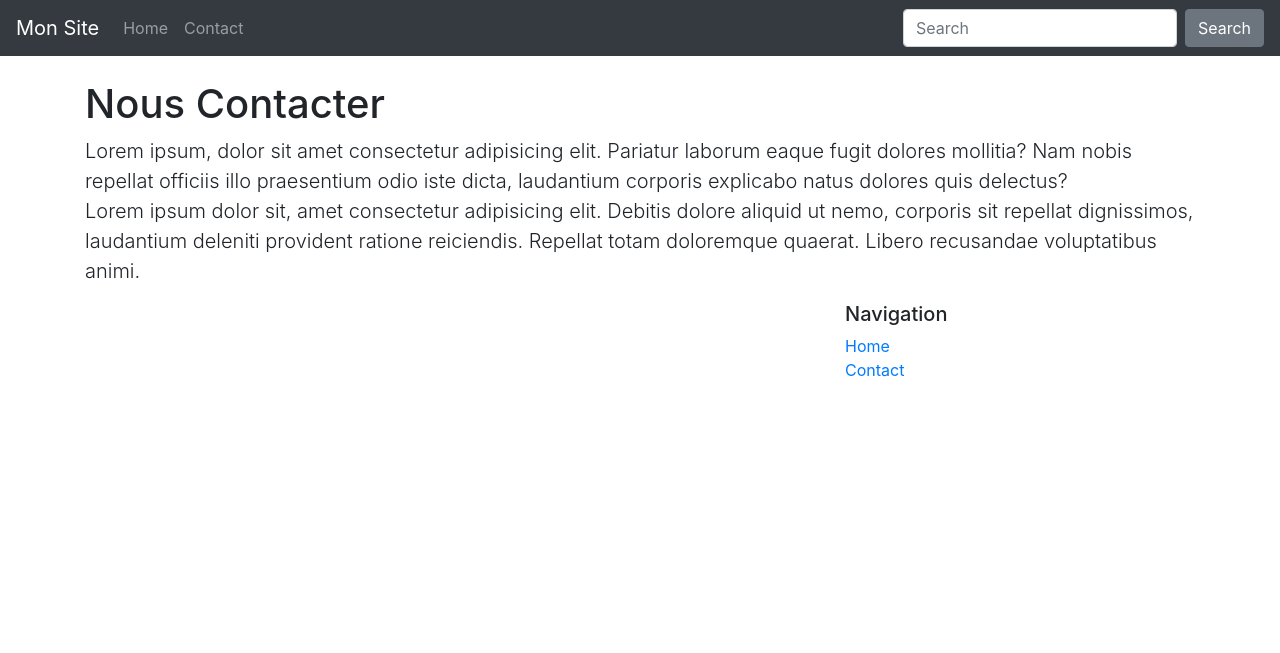
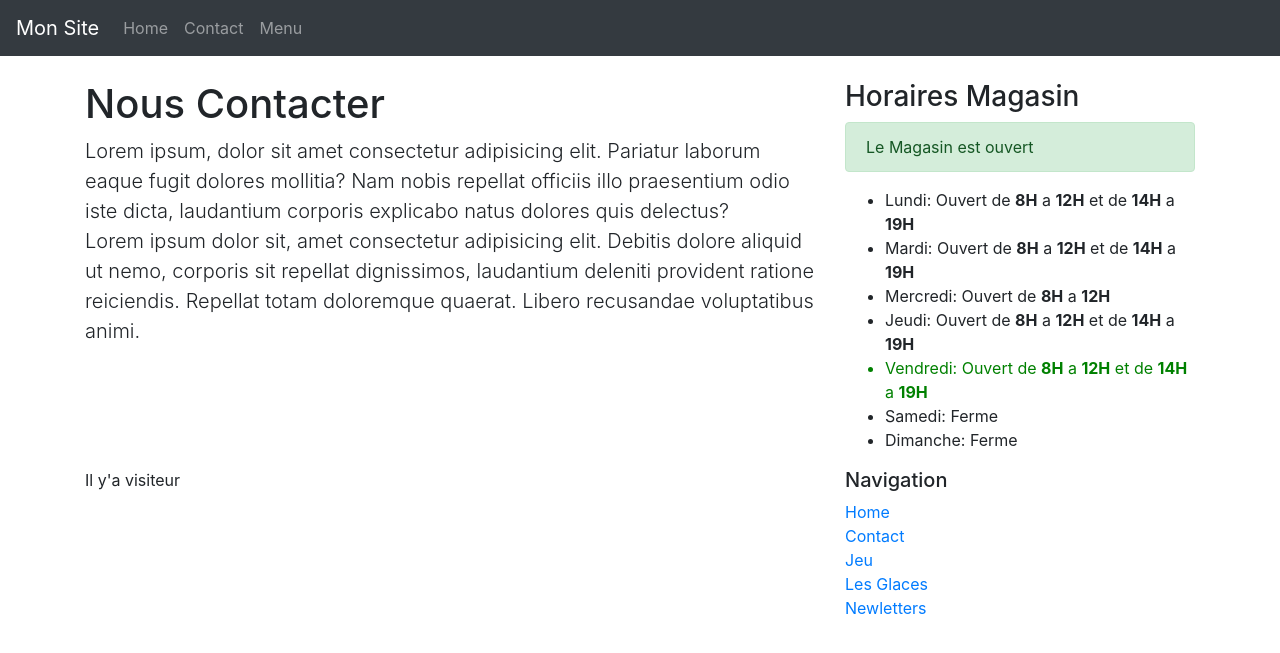
Before and after one commit to PappaLaity/Back_End, a PHP site: page /contact.php in a window 1280 px wide. Shown: the top 653 px of the page. Run offline with PHP 8.4, Linux system fonts and the light colour scheme; some libraries are stand-ins or nearby versions.

Commit message:
last modified

```diff
--- /dev/null
+++ b/php/cli/demo.txt
@@ -0,0 +1 @@
+salut les gens! Marc comment ca va?
--- /dev/null
+++ b/php/html_php/config.php
@@ -0,0 +1,35 @@
+<?php
+
+define('JOURS',[
+    'Lundi',
+    'Mardi',
+    'Mercredi',
+    'Jeudi',
+    'Vendredi',
+    'Samedi',
+    'Dimanche'
+]);
+
+define('CRENEAUX', [
+    [
+        [8, 12],
+        [14, 19]
+    ],
+    [
+        [8, 12],
+        [14, 19]
+    ],
+    [
+        [8, 12],
+    ],
+    [
+        [8, 12],
+        [14, 19]
+    ],
+    [
+        [8, 12],
+        [14, 19]
+    ],
+    [],
+    []
+]);
--- a/php/html_php/contact.php
+++ b/php/html_php/contact.php
@@ -1,13 +1,47 @@
 <?php
 $title = 'Contact';
+require_once('config.php');
+require_once('functions.php');
+$heure = (int)date('G');
+$creneaux =  CRENEAUX[date('N')-1];
+$ouvert = in_creneau($heure,$creneaux);
 require('header.php');
 ?>
 
-<div class="starter-template">
-    <h1>Nous Contacter</h1>
-    <p class="lead">Lorem ipsum, dolor sit amet consectetur adipisicing elit. Pariatur laborum eaque fugit dolores mollitia? Nam nobis repellat officiis illo praesentium odio iste dicta, laudantium corporis explicabo natus dolores quis delectus?
-        <br>
-        Lorem ipsum dolor sit, amet consectetur adipisicing elit. Debitis dolore aliquid ut nemo, corporis sit repellat dignissimos, laudantium deleniti provident ratione reiciendis. Repellat totam doloremque quaerat. Libero recusandae voluptatibus animi.</p>
+<div class="row">
+    <div class="col-md-8">
+        <div class="starter-template">
+            <h1>Nous Contacter</h1>
+            <p class="lead">Lorem ipsum, dolor sit amet consectetur adipisicing elit. Pariatur laborum eaque fugit dolores mollitia? Nam nobis repellat officiis illo praesentium odio iste dicta, laudantium corporis explicabo natus dolores quis delectus?
+                <br>
+                Lorem ipsum dolor sit, amet consectetur adipisicing elit. Debitis dolore aliquid ut nemo, corporis sit repellat dignissimos, laudantium deleniti provident ratione reiciendis. Repellat totam doloremque quaerat. Libero recusandae voluptatibus animi.</p>
+        </div>
+    </div>
+    <div class="col-md-4">
+        <h3>Horaires Magasin</h3>
+        <?php if($ouvert):?>
+            <div class="alert alert-success">
+                Le Magasin est ouvert
+            </div>
+        <?php else:?>
+            <div class="alert alert-danger">
+                Le Magasin est ferme
+            </div>
+        <?php endif;?>
+        <ul>
+            <?php foreach(JOURS as $key=>$jour):?>
+            <li
+                <?php if($key+1 === (int)date('N')):?>
+                style="color:green"
+                <?php endif;?>
+                 >
+                <?= $jour ?>:
+                <?= creneaux_html(CRENEAUX[$key])?>
+            </li>
+            <?php endforeach;?>
+        </ul>
+
+    </div>
 </div>
 
 <?php
--- a/php/html_php/footer.php
+++ b/php/html_php/footer.php
@@ -1,6 +1,12 @@
 <footer>
     <div class="row">
-        <div class="col-md-4"></div>
+        <div class="col-md-4">
+            <?php
+            require_once ('functions/compteur.php');
+            $compteur = afficher_vue();
+            ?>
+            Il y'a <?= $compteur?> visiteur<?php if ($compteur>1):?>s<?php endif;?>
+        </div>
         <div class="col-md-4"></div>
         <div class="col-md-4 ">
             <h5>Navigation</h5>
--- a/php/html_php/functions.php
+++ b/php/html_php/functions.php
@@ -1,4 +1,5 @@
 <?php
+require_once('config.php');
 function onglet($lien, $titre, $linkClass = '')
 {
     $class = 'nav-item';
@@ -14,7 +15,7 @@ HTML;
 
 function nav_menu($class = '')
 {
-    return onglet('/index.php', 'Home', $class) . onglet('/contact.php', 'Contact', $class);
+    return onglet('/index.php', 'Home', $class) . onglet('/contact.php', 'Contact', $class).onglet('/menu.php','Menu', $class);
 }
 
 function onglet_footer($lien, $titre)
@@ -28,14 +29,14 @@ HTML;
 
 function nav_footer()
 {
-    return onglet_footer('/index.php', 'Home') . onglet_footer('/contact.php', 'Contact');
+    return onglet_footer('/index.php', 'Home') . onglet_footer('/contact.php', 'Contact').onglet_footer('/jeu.php','Jeu').onglet_footer('/glaces.php','Les Glaces').onglet_footer('/newletters.php','Newletters');
 }
 
 
 function checkbox($name, $value, $data)
 {
     $attributes = '';
-    if(isset($data[$name]) && in_array($value,$data[$name])){
+    if (isset($data[$name]) && in_array($value, $data[$name])) {
         $attributes .= 'checked';
     }
     return <<<HTML
@@ -46,13 +47,42 @@ HTML;
 
 
 
-function radio($name,$value,$data)
+function radio($name, $value, $data)
 {
     $attributes = '';
-    if(isset($data[$name]) && $value===$data[$name]){
+    if (isset($data[$name]) && $value === $data[$name]) {
         $attributes .= 'checked';
     }
     return <<<HTML
         <input type="radio" name = "$name" value="$value" $attributes>
 HTML;
 }
+
+
+function creneaux_html(array $creneaux)
+{
+    if (empty($creneaux)) {
+        return "Ferme";
+    }
+    $phrases = [];
+
+    foreach ($creneaux as $creneau) {
+
+        $phrases[] = "de <strong>{$creneau[0]}H</strong> a <strong>{$creneau[1]}H</strong>";
+    }
+
+    return "Ouvert " . implode(" et ", $phrases);
+}
+
+
+function in_creneau($heure, $creneaux)
+{
+    foreach ($creneaux as $creneau) {
+        $debut = $creneau[0];
+        $fin = $creneau[1];
+        if (($heure >= $debut) && ($heure < $fin)) {
+            return true;
+        }
+    }
+    return false;
+}
--- /dev/null
+++ b/php/html_php/functions/auth.php
@@ -0,0 +1,18 @@
+<?php
+
+function est_connecte():bool{
+    if ( session_status()=== PHP_SESSION_NONE){
+        session_start();
+    }
+    return !empty($_SESSION['connecte']);
+
+}
+
+function login_required(){
+    if (!est_connecte()) {
+        header('Location: /login.php');
+        exit();
+    }
+}
+
+?>
--- /dev/null
+++ b/php/html_php/functions/compteur.php
@@ -0,0 +1,26 @@
+<?php
+
+function ajouter_vue(){
+    // verifier si le fichier compteur existe
+    //Si oui incremente
+    // Sinon creer le fichier avec 1
+    $fichier = dirname(__DIR__).DIRECTORY_SEPARATOR.'data'.DIRECTORY_SEPARATOR.'compteur';
+    $fichier_journalier =$fichier.'-'.date('Y-m-d');
+    write_file($fichier);
+    write_file($fichier_journalier);
+    }
+
+function write_file( $fic){
+    if (file_exists($fic)){
+        $compteur= (int)file_get_contents($fic);
+        $compteur++;
+        file_put_contents($fic,$compteur);
+    }else{
+        file_put_contents($fic,'1');
+    }
+}
+
+function afficher_vue(){
+    $fichier = dirname(__DIR__).DIRECTORY_SEPARATOR.'data'.DIRECTORY_SEPARATOR.'compteur';
+    return file_get_contents($fichier);
+}
--- a/php/html_php/header.php
+++ b/php/html_php/header.php
@@ -1,5 +1,9 @@
 <?php
 require_once("functions.php");
+require_once 'functions/compteur.php';
+require_once 'functions/auth.php';
+ajouter_vue();
+
 
 ?>
 <!doctype html>
@@ -53,10 +57,17 @@ require_once("functions.php");
                 <?= nav_menu('nav-link'); ?>
 
             </ul>
-            <form class="form-inline my-2 my-lg-0">
+            <!--<form class="form-inline my-2 my-lg-0">
                 <input class="form-control mr-sm-2" type="text" placeholder="Search" aria-label="Search">
                 <button class="btn btn-secondary my-2 my-sm-0" type="submit">Search</button>
-            </form>
+            </form>-->
+            <?php if (est_connecte()) : ?>
+                <ul class="navbar-nav">
+                    <li class="nav-item">
+                        <a href="logout.php" class="nav-link">Se deconnecter</a>
+                    </li>
+                </ul>
+            <?php endif; ?>
         </div>
     </nav>
 
```
Also changed, not shown: php/cli/test.php (added, +7 -0 lines), php/html_php/dashboard.php (added, +24 -0 lines), php/html_php/login.php (added, +51 -0 lines), php/html_php/logout.php (added, +7 -0 lines), README.md, php/html_php/menu.php (added), php/html_php/newletters.php (added), 2 other files.
